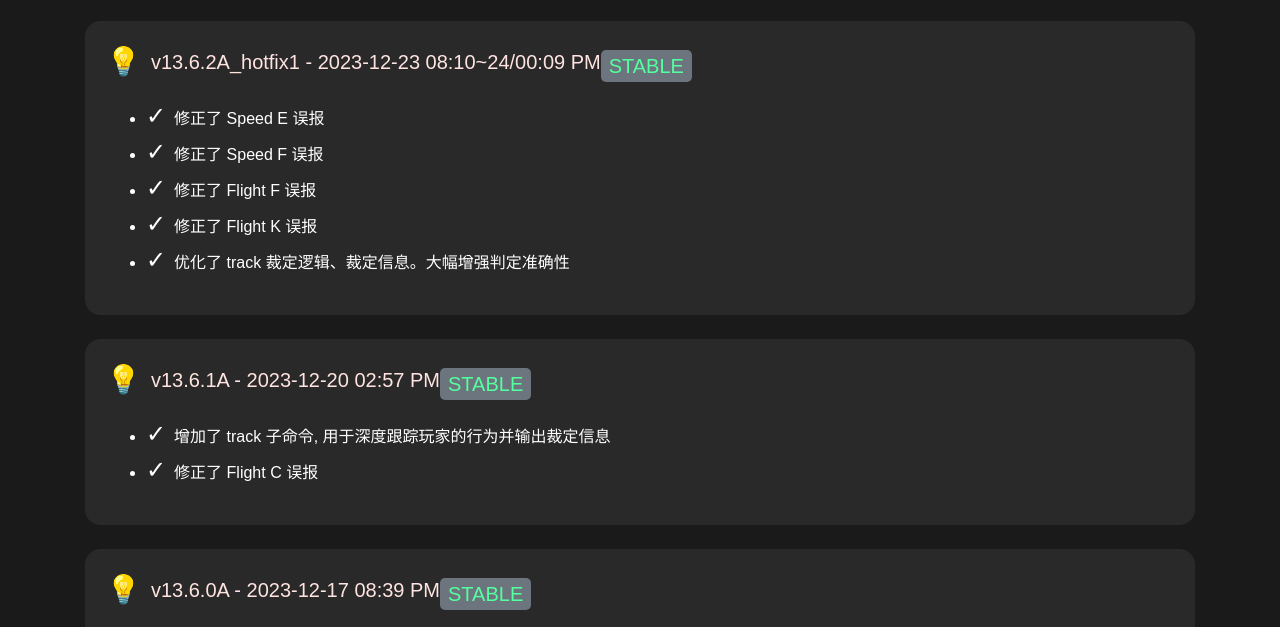
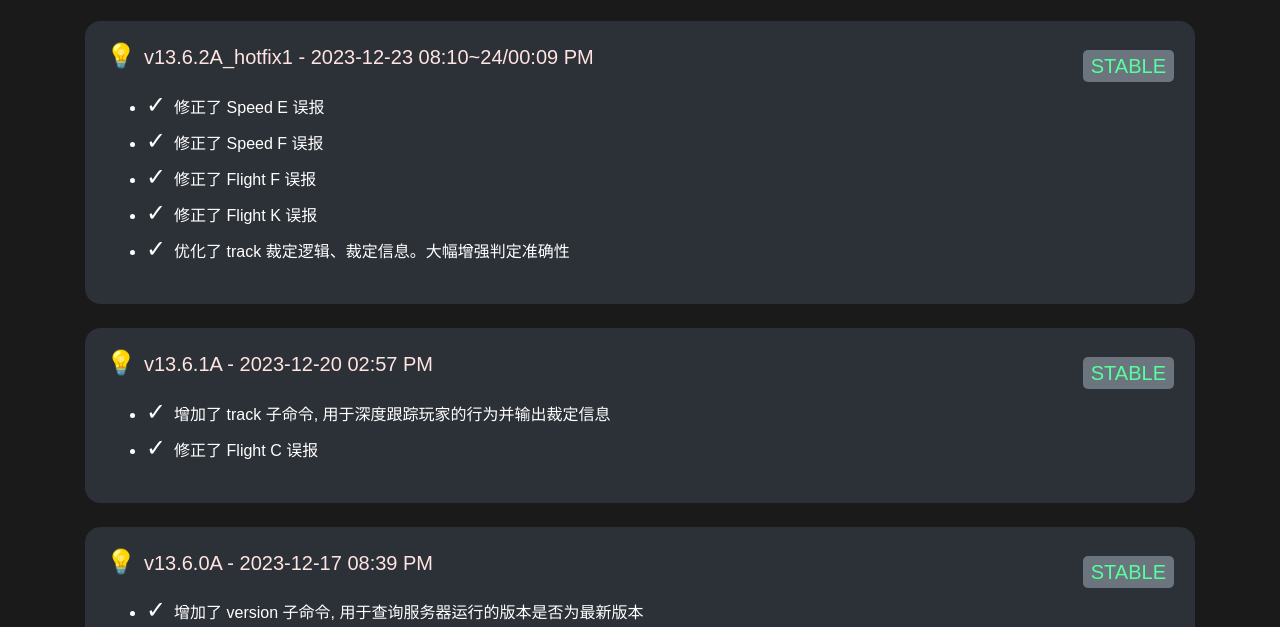
Before and after one commit to CoffeeTeaX/edgeac, a plain HTML site: page index.html in a window 1280 px wide. Shown: the part 95-722 px from the top of the page. Drawn offline with nearby package versions, Linux system fonts and the light colour scheme.

Commit message:
Update index.html

```diff
--- a/index.html
+++ b/index.html
@@ -14,35 +14,26 @@
         }
 
 
-        .card {
+         .card {
             transition: transform 0.3s ease, box-shadow 0.3s ease, background-color 0.3s ease;
             border-radius: 15px;
-            background-color: #292929;
+            background-color: #2C3037;
             color: #fff;
-            border: 1px solid #292929;
+            border: 1px solid #2C3037;
         }
 
         .card:hover {
             transform: scale(1.05) rotate(0.5deg);
             box-shadow: 0 0 20px rgba(255, 255, 255, 0.3);
-            background-color: #404040;
+            background-color: #3C4148;
         }
 
         .card-title {
             color: #FFE4E1;
-            margin-bottom: 0;
-            display: flex;
-            align-items: center;
-        }
-
-        .card-title .icon {
-            font-size: 28px;
-            margin-right: 10px;
         }
 
         .card-text {
             color: #adb5bd;
-            margin-top: 10px;
         }
 
         .icon {
```
